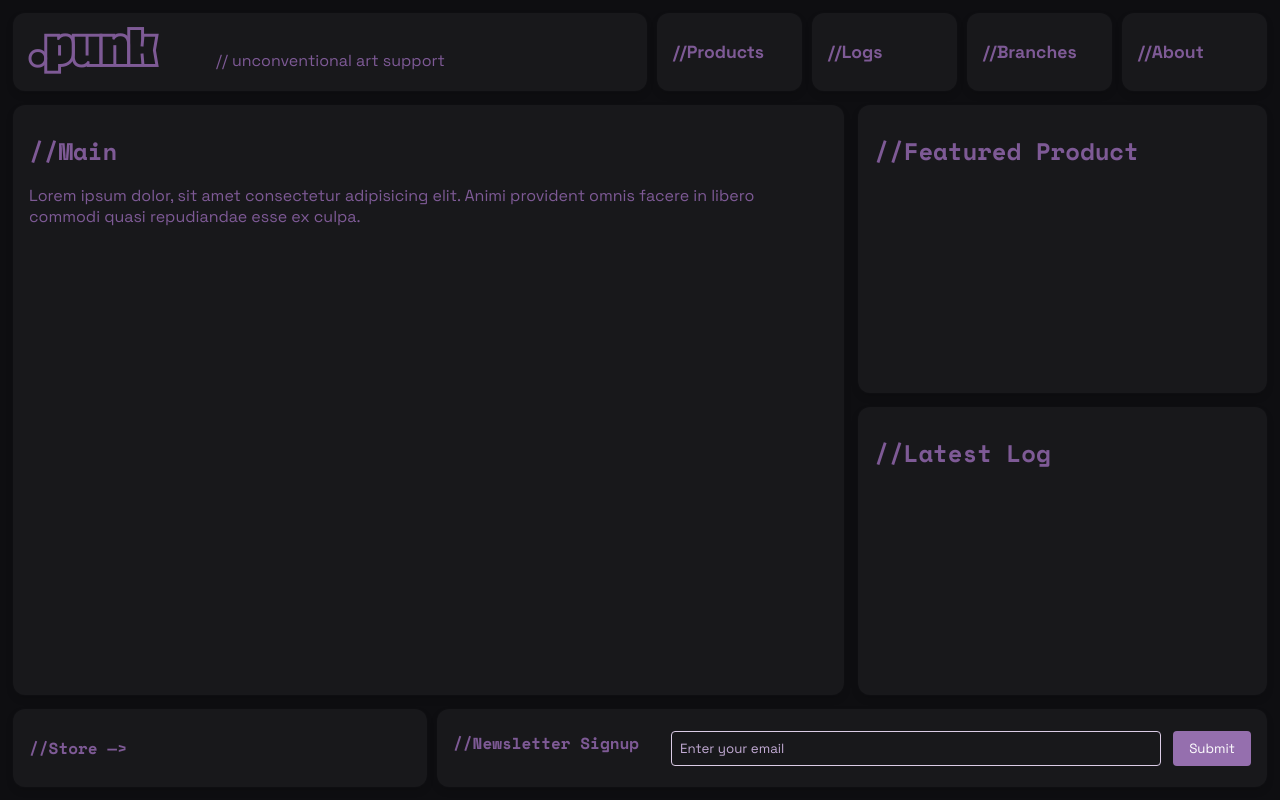
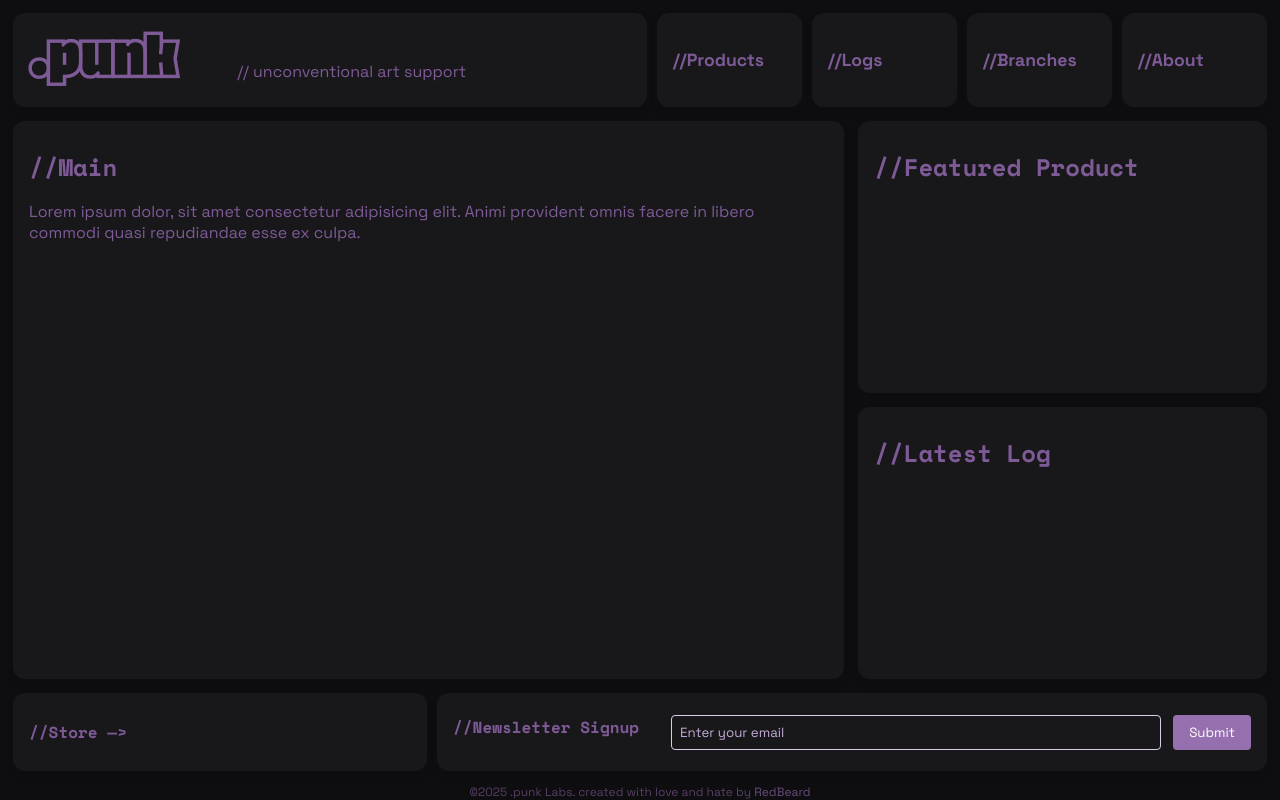
Before and after one commit to Sk8rSeth/punk.dev, a SvelteKit app: page / in a window 1280 px wide. Built offline with nearby package versions, Linux system fonts and the light colour scheme.

Commit message:
added copyright stuff

```diff
--- a/src/lib/components/NavigationHeader.svelte
+++ b/src/lib/components/NavigationHeader.svelte
@@ -63,7 +63,7 @@
     }
 
     .logo {
-      font-size: 3rem;
+      font-size: 3.5rem;
       font-weight: bold;
       margin-right: 0.75rem;
       color: var(--color-east-side-700);
--- a/src/routes/+layout.svelte
+++ b/src/routes/+layout.svelte
@@ -32,11 +32,25 @@ import { onMount } from 'svelte';
 <div class="footer-area desktop-only">
     <Footer />
 </div>
+<div class="legal">&copy;2025 .punk Labs. created with love and hate by <a href="https://sethdoes.dev">RedBeard</a></div>
 </div>
 
 <style>
 .mobile-only {
     display: none;
+}
+
+.legal {
+    width: 100%;
+    grid-column: 1 / 25;
+    font-size: .75rem;
+    text-align: center;
+    gap: 0;
+}
+
+.legal a {
+    text-decoration: none;
+    color: var(--color-east-side-800);
 }
 
 @media (max-width: 768px) {
```
Also changed, not shown: src/lib/styles/grid.css.
